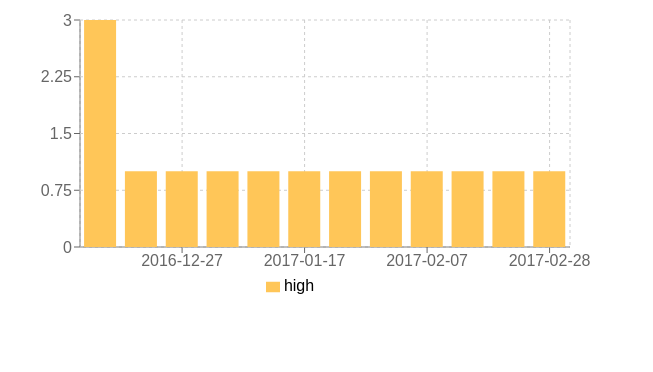
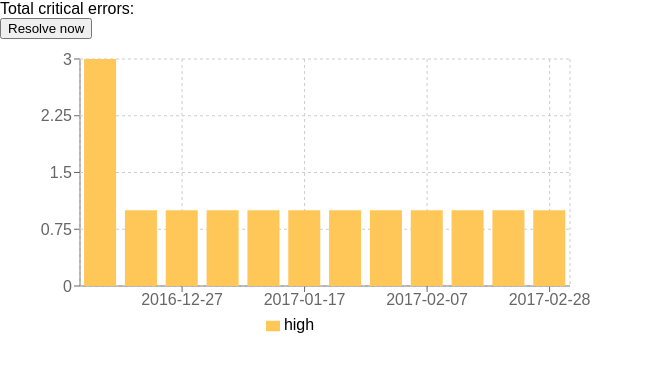
Before and after one commit to CissiWong/detecting, a React app: page / in a window 1280 px wide. Shown: the whole page, without its empty margins (0-653 px from the left). Built offline with nearby package versions, Linux system fonts and the light colour scheme.

Commit message:
added fonts

```diff
--- a/public/index.html
+++ b/public/index.html
@@ -2,7 +2,8 @@
 <html>
   <head>
     <meta charset="utf-8" />
-    <title>Technigo React App</title>
+    <link href="https://fonts.googleapis.com/css?family=Open+Sans:300,400" rel="stylesheet" />
+    <title>Detectify</title>
   </head>
   <body>
     <!-- This element is used in src/index.js to render the react root into -->
--- a/src/components/app.js
+++ b/src/components/app.js
@@ -1,6 +1,7 @@
 import React from "react"
 import StackedBarChart from "./chart.js"
 import DayView from "./dayview.js"
+import Header from "./header.js"
 
 import data from "../data.json"
 
@@ -22,7 +23,12 @@ class App extends React.Component {
 
   render() {
     return (
-      <main>
+      <div>
+        <header>
+          <Header
+            high={this.state.dayview.high} />
+        </header>
+        <main className="chart-section">
           <div>
             <StackedBarChart
               data={this.state.data}
@@ -41,6 +47,7 @@ class App extends React.Component {
             }
           </section>
         </main>
+      </div>
     )
   }
 }
--- a/src/components/dayview.js
+++ b/src/components/dayview.js
@@ -5,10 +5,10 @@ export default class DayView extends React.Component {
   render() {
     return (
       <div>
-        <h1>High:{this.props.high}</h1>
-        <h1>Date:{this.props.date}</h1>
-        <h1>Low:{this.props.low}</h1>
-        <h1>Medium:{this.props.medium}</h1>
+        <h1>Date: {this.props.date}</h1>
+        <h1>High: {this.props.high}</h1>
+        <h1>Medium: {this.props.medium}</h1>
+        <h1>Low: {this.props.low}</h1>
       </div>
     )
   }
@@ -18,5 +18,5 @@ DayView.propTypes = {
   high: PropTypes.number,
   low: PropTypes.number,
   medium: PropTypes.number,
-  date: PropTypes.string.isRequired
+  date: PropTypes.string
 }
--- /dev/null
+++ b/src/components/header.js
@@ -0,0 +1,17 @@
+import React from "react"
+import { PropTypes } from "prop-types"
+
+
+export default class Header extends React.Component {
+  render() {
+    return (
+      <div>
+        <div>Total critical errors: {this.props.high}</div>
+        <button>Resolve now</button>
+      </div>
+    )
+  }
+}
+Header.propTypes = {
+  high: PropTypes.number
+}
--- a/src/index.css
+++ b/src/index.css
@@ -1,7 +1,27 @@
+@font-face {
+font-family: CircularStd-Black;
+src: url("./fonts/CircularStd-Black.otf");
+}
+
 body {
   margin: 0;
   padding: 0;
   font-family: sans-serif;
+}
+
+h1 {
+    font-family: CircularStd-Black;
+}
+
+p, a {
+  font-family: 'Open Sans', sans-serif;
+  font-weight: 300;
+}
+
+
+.chart-section {
+  display: flex;
+  flex-wrap: wrap;
 }
 
 #container {
```
Also changed, not shown: src/fonts/CircularStd-Black.otf (added). Lines whose indentation alone changed are shown as unchanged.
